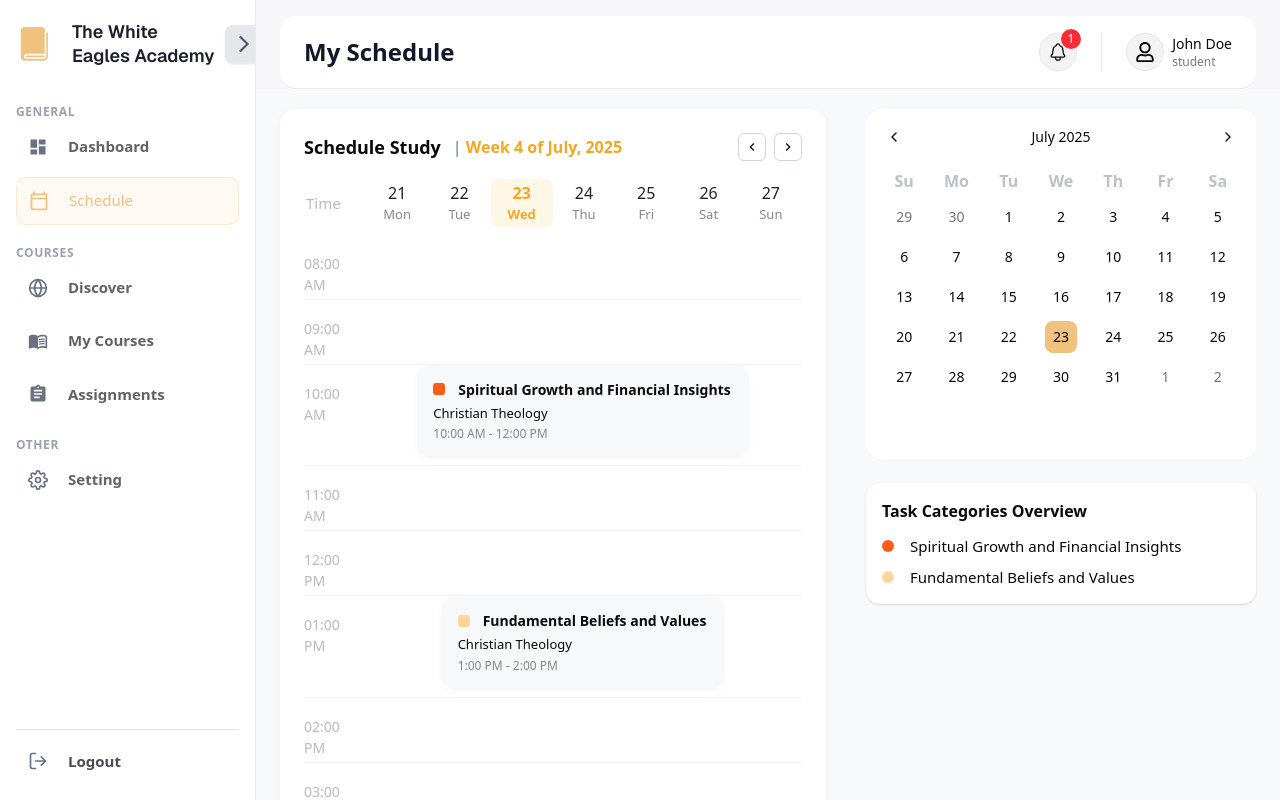
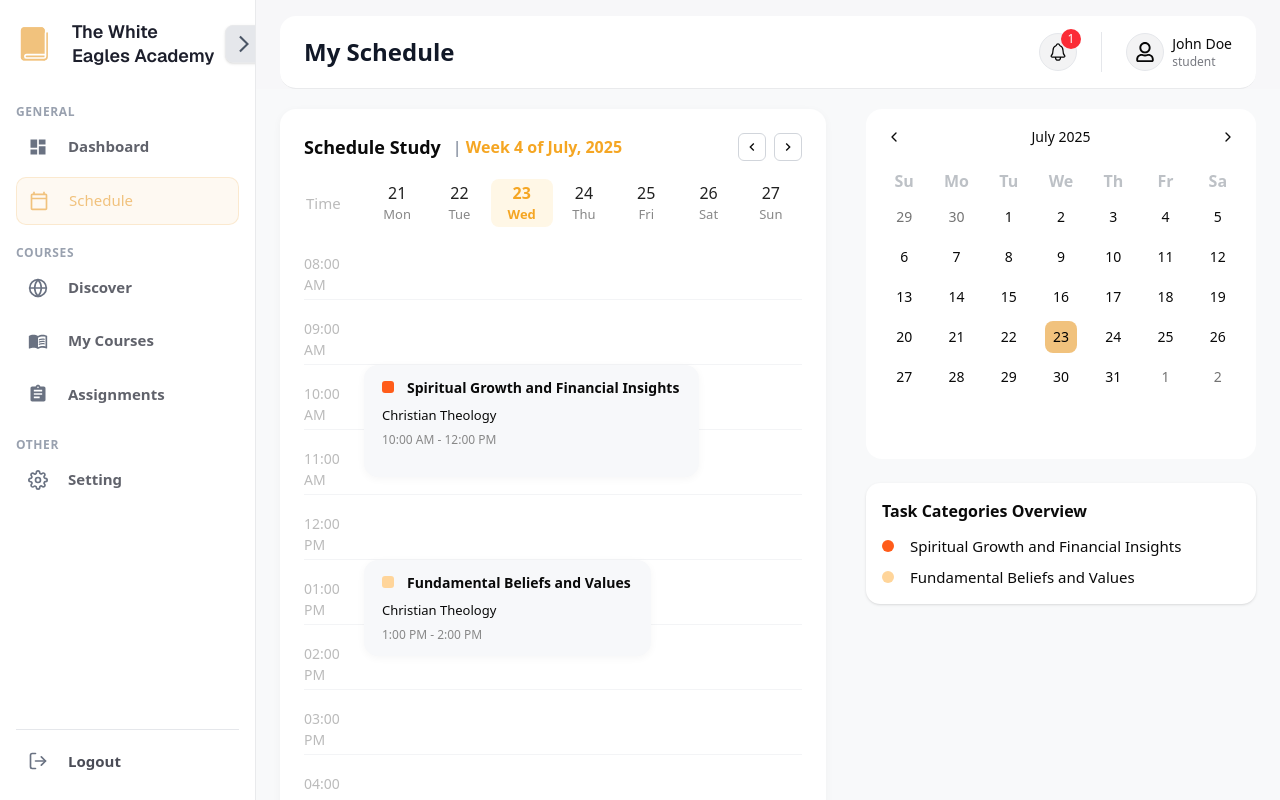
Before and after one commit to backbencherstudio/Anna_Eagles-Academy, a Next.js app: page /schedule in a window 1280 px wide. Built offline with nearby package versions, Linux system fonts and the light colour scheme.

Commit message:
some issues fic

```diff
--- a/app/(dashboard)/_components/Student/ScheduleStudy.tsx
+++ b/app/(dashboard)/_components/Student/ScheduleStudy.tsx
@@ -24,18 +24,8 @@ const TIME_SLOTS = [
     "05:00 PM",
 ];
 
-const COLOR_MAP: Record<string, string> = {
-    "Faith and Finances": "#FFE9E1",
-    "Foundations of Faith": "#FFF7E6",
-    "Understanding the Book of Genesis": "#E6F7EC",
-    "Bible Study Session": "#FFF7E6",
-};
-const DOT_COLOR: Record<string, string> = {
-    "Faith and Finances": "#FF5C1A",
-    "Foundations of Faith": "#FFD59A",
-    "Understanding the Book of Genesis": "#2ECC40",
-    "Bible Study Session": "#FFD600",
-};
+
+
 
 function getWeekDates(baseDate: Date): Date[] {
     const monday = new Date(baseDate);
@@ -89,6 +79,21 @@ function getTaskColorMap(scheduleData: { task: string }[]) {
     return taskColorMap;
 }
 
+// Helper to get the slot index for a given time
+function getSlotIndex(time: string | null): number {
+    if (!time) return -1;
+    return TIME_SLOTS.findIndex(slot => slot === formatTimeToSlot(time));
+}
+
+// Helper to get the number of slots an event spans
+function getSlotSpan(start: string | null, end: string | null): number {
+    if (!start || !end) return 1;
+    const startIdx = getSlotIndex(start);
+    const endIdx = getSlotIndex(end);
+    if (startIdx === -1 || endIdx === -1) return 1;
+    return Math.max(1, endIdx - startIdx);
+}
+
 export default function ScheduleStudy() {
     const [events, setEvents] = useState<ScheduleItem[]>([]);
     const [baseDate, setBaseDate] = useState<Date>(() => {
@@ -129,11 +134,16 @@ export default function ScheduleStudy() {
             return (aStart || "00:00 AM").localeCompare(bStart || "00:00 AM");
         });
 
-    const slotEvents: ScheduleItem[][] = TIME_SLOTS.map((slot) => {
-        return eventsForSelectedDate.filter((ev) => {
-            const [start] = formatTimeRange(ev.time);
-            return formatTimeToSlot(start) === slot;
-        });
+    // Build a map: slot index -> event to render (only at start slot), using only eventsForSelectedDate
+    const slotEventMap: (ScheduleItem & { slotSpan: number })[] = Array(TIME_SLOTS.length).fill(null);
+    eventsForSelectedDate.forEach(ev => {
+        if (!ev.time) return;
+        const [start, end] = formatTimeRange(ev.time);
+        const startIdx = getSlotIndex(start);
+        const slotSpan = getSlotSpan(start, end);
+        if (startIdx !== -1) {
+            slotEventMap[startIdx] = { ...ev, slotSpan };
+        }
     });
 
 
@@ -218,44 +228,57 @@ export default function ScheduleStudy() {
                 {TIME_SLOTS.map((slot, idx) => (
                     <div key={slot} style={{ display: "flex", alignItems: "flex-start", minHeight: 64, borderBottom: "1px solid #F3F4F6" }}>
                         <div style={{ width: 60, color: "#bbb", fontSize: 14, paddingTop: 18 }}>{slot}</div>
-                        <div style={{ flex: 1, minHeight: 64, display: "flex", alignItems: "center", flexDirection: "column" }}>
-                            {slotEvents[idx].map((event) => (
+                        <div  style={{ flex: 1, minHeight: 64, display: "flex", alignItems: "center", flexDirection: "column", position: 'relative' }}>
+                            {slotEventMap[idx] && (
                                 <div
-                                    key={event.id}
+
+                                    key={slotEventMap[idx].id}
                                     style={{
-                                        background: COLOR_MAP[event.task] || "#f7f8fa",
+                                        background: "#f7f8fa",
                                         borderRadius: 14,
-                                        padding: "14px 18px 14px 16px",
+                                        padding: "12px 20px 12px 18px",
                                         minWidth: 260,
+                                        minHeight: Math.max(64, 56 * slotEventMap[idx].slotSpan),
                                         boxShadow: "0 2px 8px rgba(0,0,0,0.04)",
                                         display: "flex",
                                         flexDirection: "column",
-                                        gap: 2,
+                                        gap: 6,
                                         marginBottom: 8,
+                                        position: 'absolute',
+                                        top: 0,
+                                        left: 0,
+                                        // Remove fixed height, let card grow as needed
+                                        zIndex: 2,
                                     }}
                                 >
-                                    <div style={{ display: "flex", alignItems: "center", gap: 7, marginBottom: 2 }}>
+                                    <div style={{
+                                        display: "flex",
+                                        alignItems: "center",
+                                        gap: 7,
+                                        marginBottom: 2,
+                                        // Remove dynamic padding from title
+                                    }}>
                                         {/* Color dot like CategoriesOverview */}
                                         <span
                                             style={{
                                                 width: 12,
                                                 height: 12,
                                                 borderRadius: 3,
-                                                background: taskColorMap[event.task] || '#ccc',
+                                                background: taskColorMap[slotEventMap[idx].task] || '#ccc',
                                                 display: 'inline-block',
                                                 marginRight: 6,
                                             }}
                                         />
-                                        <span style={{ fontWeight: 700, fontSize: 14 }}>{event.task}</span>
+                                        <span style={{ fontWeight: 700, fontSize: 14 }}>{slotEventMap[idx].task}</span>
                                     </div>
-                                    {event.subject && (
-                                        <div style={{ fontWeight: 500, fontSize: 13 }}>{event.subject}</div>
+                                    {slotEventMap[idx].subject && (
+                                        <div style={{ fontWeight: 500, fontSize: 13 }}>{slotEventMap[idx].subject}</div>
                                     )}
-                                    {event.time && (
-                                        <div style={{ fontWeight: 400, fontSize: 12, color: "#888" }}>{event.time}</div>
+                                    {slotEventMap[idx].time && (
+                                        <div style={{ fontWeight: 400, fontSize: 12, color: "#888" }}>{slotEventMap[idx].time}</div>
                                     )}
                                 </div>
-                            ))}
+                            )}
                         </div>
                     </div>
                 ))}
--- /dev/null
+++ b/app/(dashboard)/discover/page.tsx
@@ -0,0 +1,9 @@
+import React from 'react'
+
+export default function Discover() {
+    return (
+        <div>
+            this is discover page
+        </div>
+    )
+}
```
